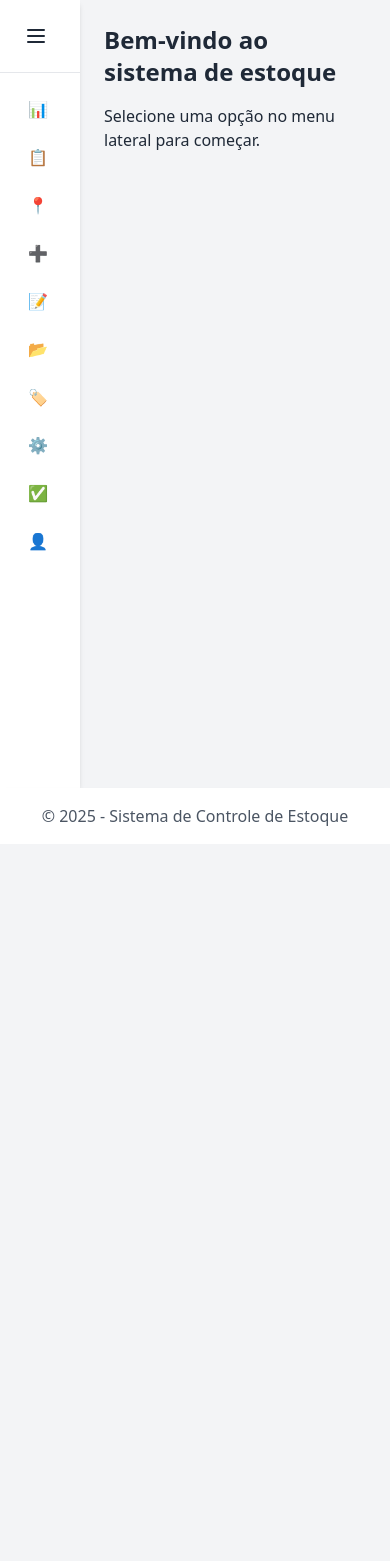
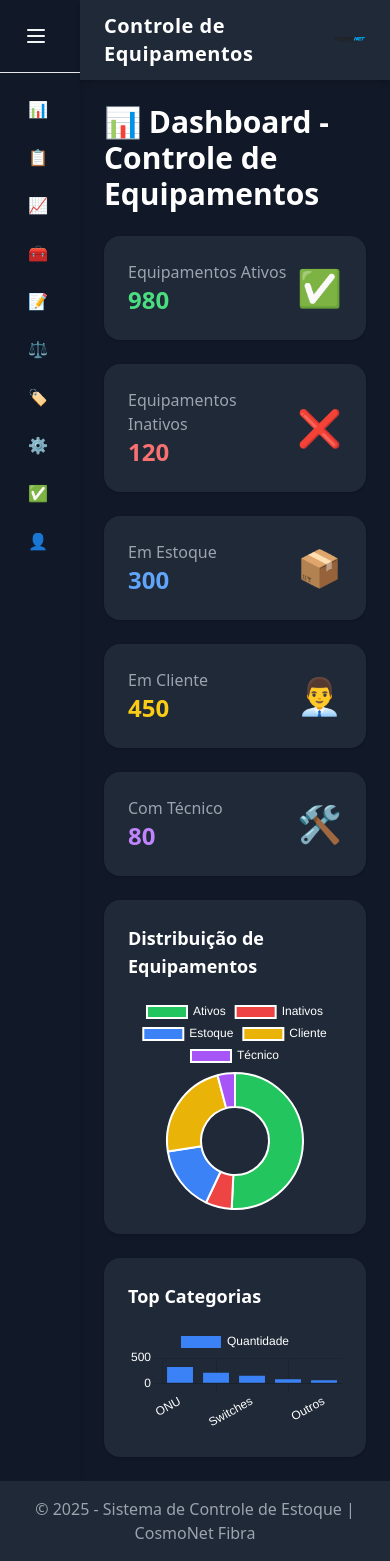
Before and after one commit to Miichaaeell/controle_de_equipamento, a Django app: page / in a window 390 px wide. Before the commit the page ends 844 px from the top, so only its background shows below. Run offline with Django 5.2, Linux system fonts and the light colour scheme; some libraries are stand-ins or nearby versions.

Commit message:
tema alterado para escuro e tela do painel

```diff
--- a/controller_stock/forms.py
+++ b/controller_stock/forms.py
@@ -9,15 +9,15 @@ class ControllerStockForm(forms.ModelForm):
                   "responsible"]  # restrição de fields
         widgets = {
             "location": forms.Select(attrs={
-                "class": "mt-1 block w-full px-4 py-2 border rounded-lg focus:outline-none focus:ring-2 focus:ring-blue-500",
+                "class": "mt-1 block w-full bg-gray-800 px-4 py-2 border rounded-lg focus:outline-none focus:ring-2 focus:ring-blue-500",
                 "required": True,
             }),
             "reason": forms.Select(attrs={
-                "class": "mt-1 block w-full px-4 py-2 border rounded-lg focus:outline-none focus:ring-2 focus:ring-blue-500",
+                "class": "mt-1 block w-full bg-gray-800 px-4 py-2 border rounded-lg focus:outline-none focus:ring-2 focus:ring-blue-500",
                 "required": True,
             }),
             "observation": forms.Textarea(attrs={
-                "class": "mt-1 block w-full px-4 py-2 border rounded-lg focus:outline-none focus:ring-2 focus:ring-blue-500",
+                "class": "mt-1 block w-full bg-gray-800 px-4 py-2 border rounded-lg focus:outline-none focus:ring-2 focus:ring-blue-500",
                 "rows": 3,
                 "required": True,
             }),
--- a/controller_stock/templates/controller_stock.html
+++ b/controller_stock/templates/controller_stock.html
@@ -10,10 +10,10 @@
     {% include 'components/filter.html' %}
 
     <!-- Tabela de resultados -->
-    <div class="overflow-x-auto bg-white shadow-md rounded-lg">
+    <div class="overflow-x-auto shadow-md rounded-lg">
         <table class="min-w-full text-left border-collapse">
             <thead>
-                <tr class="bg-gray-100">
+                <tr class="bg-gray-800">
                     <th class="px-6 py-3 border-b">Equipamento</th>
                     <th class="px-6 py-3 border-b">MAC</th>
                     <th class="px-6 py-3 border-b">Serial</th>
@@ -26,7 +26,7 @@
             </thead>
             <tbody>
                 {% for item in object_list %}
-                    <tr class="hover:bg-gray-50">
+                    <tr class="hover:bg-gray-800">
                         <td class="px-6 py-3 border-b"><a href="{% url 'update_controller' item.id %}">{{ item.equipment }}</a></td>
                         <td class="px-6 py-3 border-b">{{ item.equipment.mac_address }}</td>
                         <td class="px-6 py-3 border-b">{{ item.equipment.serial_number }}</td>
--- a/controller_stock/templates/dashboard.html
+++ b/controller_stock/templates/dashboard.html
@@ -1 +1,123 @@
 {% extends '_base.html' %}
+
+{% block title %}Dashboard{% endblock %}
+
+{% block content %}
+<div class="space-y-6">
+
+    <!-- Título -->
+    <h1 class="text-3xl font-bold text-white mb-6">📊 Dashboard - Controle de Equipamentos</h1>
+
+    <!-- Métricas principais -->
+    <div class="grid grid-cols-1 md:grid-cols-2 lg:grid-cols-5 gap-6">
+        <!-- Total Ativos -->
+        <div class="bg-gray-800 rounded-2xl shadow p-6 flex items-center justify-between hover:scale-105 transition">
+            <div>
+                <p class="text-gray-400">Equipamentos Ativos</p>
+                <h2 class="text-2xl font-bold text-green-400">980</h2>
+            </div>
+            <span class="text-4xl">✅</span>
+        </div>
+
+        <!-- Total Inativos -->
+        <div class="bg-gray-800 rounded-2xl shadow p-6 flex items-center justify-between hover:scale-105 transition">
+            <div>
+                <p class="text-gray-400">Equipamentos Inativos</p>
+                <h2 class="text-2xl font-bold text-red-400">120</h2>
+            </div>
+            <span class="text-4xl">❌</span>
+        </div>
+
+        <!-- Em Estoque -->
+        <div class="bg-gray-800 rounded-2xl shadow p-6 flex items-center justify-between hover:scale-105 transition">
+            <div>
+                <p class="text-gray-400">Em Estoque</p>
+                <h2 class="text-2xl font-bold text-blue-400">300</h2>
+            </div>
+            <span class="text-4xl">📦</span>
+        </div>
+
+        <!-- Em Cliente -->
+        <div class="bg-gray-800 rounded-2xl shadow p-6 flex items-center justify-between hover:scale-105 transition">
+            <div>
+                <p class="text-gray-400">Em Cliente</p>
+                <h2 class="text-2xl font-bold text-yellow-400">450</h2>
+            </div>
+            <span class="text-4xl">👨‍💼</span>
+        </div>
+
+        <!-- Com Técnico -->
+        <div class="bg-gray-800 rounded-2xl shadow p-6 flex items-center justify-between hover:scale-105 transition">
+            <div>
+                <p class="text-gray-400">Com Técnico</p>
+                <h2 class="text-2xl font-bold text-purple-400">80</h2>
+            </div>
+            <span class="text-4xl">🛠️</span>
+        </div>
+    </div>
+
+    <!-- Gráficos -->
+    <div class="grid grid-cols-1 lg:grid-cols-2 gap-6">
+        <!-- Gráfico de Pizza -->
+        <div class="bg-gray-800 rounded-2xl shadow p-6">
+            <h2 class="text-lg font-semibold text-white mb-4">Distribuição de Equipamentos</h2>
+            <canvas id="statusChart"></canvas>
+        </div>
+
+        <!-- Gráfico de Barras -->
+        <div class="bg-gray-800 rounded-2xl shadow p-6">
+            <h2 class="text-lg font-semibold text-white mb-4">Top Categorias</h2>
+            <canvas id="categoryChart"></canvas>
+        </div>
+    </div>
+</div>
+
+<!-- Chart.js -->
+<script src="https://cdn.jsdelivr.net/npm/chart.js"></script>
+<script>
+    // Gráfico de Pizza (Distribuição de status)
+    const ctx1 = document.getElementById('statusChart');
+    new Chart(ctx1, {
+        type: 'doughnut',
+        data: {
+            labels: ['Ativos', 'Inativos', 'Estoque', 'Cliente', 'Técnico'],
+            datasets: [{
+                data: [980, 120, 300, 450, 80],
+                backgroundColor: ['#22c55e', '#ef4444', '#3b82f6', '#eab308', '#a855f7'],
+            }]
+        },
+        options: {
+            plugins: {
+                legend: {
+                    labels: { color: '#fff' }
+                }
+            }
+        }
+    });
+
+    // Gráfico de Barras (Categorias)
+    const ctx2 = document.getElementById('categoryChart');
+    new Chart(ctx2, {
+        type: 'bar',
+        data: {
+            labels: ['ONU', 'Roteadores', 'Switches', 'STB', 'Outros'],
+            datasets: [{
+                label: 'Quantidade',
+                data: [320, 210, 150, 80, 60],
+                backgroundColor: '#3b82f6',
+            }]
+        },
+        options: {
+            scales: {
+                x: { ticks: { color: '#fff' } },
+                y: { ticks: { color: '#fff' } }
+            },
+            plugins: {
+                legend: {
+                    labels: { color: '#fff' }
+                }
+            }
+        }
+    });
+</script>
+{% endblock %}
--- a/controller_stock/templates/tracking.html
+++ b/controller_stock/templates/tracking.html
@@ -11,10 +11,10 @@
     {% include 'components/search.html' %}
 
     <!-- Tabela de registros -->
-    <div class="overflow-x-auto bg-white shadow-md rounded-lg">
+    <div class="overflow-x-auto shadow-md rounded-lg">
         <table class="min-w-full text-left border-collapse">
             <thead>
-                <tr class="bg-gray-100">
+                <tr class="bg-gray-800">
                     <th class="px-6 py-3 border-b">Equipamento</th>
                     <th class="px-6 py-3 border-b">Mac Address</th>
                     <th class="px-6 py-3 border-b">Serial Number</th>
@@ -28,7 +28,7 @@
             </thead>
             <tbody>
                 {% for track in object_list %}
-                    <tr class="hover:bg-gray-50">
+                    <tr class="hover:bg-gray-800">
                         <td class="px-6 py-3 border-b">{{ track.equipment }}</td>
                         <td class="px-6 py-3 border-b">{{ track.equipment.mac_address }}</td>
                         <td class="px-6 py-3 border-b">{{ track.equipment.serial_number }}</td>
--- a/controller_stock/views.py
+++ b/controller_stock/views.py
@@ -44,7 +44,7 @@ class ControllerStockView(ListView):
 class UpdateControllerStockView(FormValidMixin, CreateContextMixin, UpdateView):
     model = ControllerStock
     form_class = ControllerStockForm
-    template_name = 'components/create_update_model.html'
+    template_name = 'update_controller.html'
     success_url = reverse_lazy('stock')
 
     def get_initial(self):
--- a/core/templates/_base.html
+++ b/core/templates/_base.html
@@ -5,30 +5,46 @@
 <head>
     <meta charset="UTF-8">
     <meta name="viewport" content="width=device-width, initial-scale=1.0">
-    <title>{% block title %}Controle de Estoque{% endblock %}</title>
+    <title>{% block title %}Controle de Equipamento{% endblock %}</title>
     <script src="https://cdn.tailwindcss.com"></script>
     <!-- Alpine.js para o toggle -->
     <script src="//unpkg.com/alpinejs" defer></script>
 </head>
-<body class="bg-gray-100 text-gray-800 flex flex-col min-h-screen">
+<body class="bg-gray-900 text-gray-100 flex flex-col min-h-screen">
 
     <!-- Layout principal -->
     <div class="flex flex-1">
 
-       {% include 'components/sidebar.html' %}
+        {% include 'components/sidebar.html' %}
 
         <!-- Conteúdo Principal -->
-        <main class="flex-1 p-6">
-            {% block content %}
-            <h1 class="text-2xl font-bold mb-4">Bem-vindo ao sistema de estoque</h1>
-            <p>Selecione uma opção no menu lateral para começar.</p>
-            {% endblock %}
+        <main class="flex-1 flex flex-col">
+
+            <!-- Topbar -->
+            <header class="flex justify-between items-center bg-gray-800 shadow-md px-6 py-3">
+                <h1 class="text-xl font-bold tracking-wide text-white">
+                    Controle de Equipamentos
+                </h1>
+                <div>
+                    <img src="{% static 'image/logo/logo_cosmonet_transparent.png' %}" alt="CosmoNet Logo"
+                         class="h-10 object-contain">
+                </div>
+            </header>
+
+            <!-- Conteúdo dinâmico -->
+            <div class="flex-1 p-6">
+                {% block content %}
+                <h1 class="text-2xl font-bold mb-4">Bem-vindo ao sistema de Controle de Equipamento</h1>
+                <p>Selecione uma opção no menu lateral para começar.</p>
+                {% endblock %}
+            </div>
+
         </main>
     </div>
 
-    <!-- Footer -->
-    <footer class="bg-white shadow-md py-4 text-center text-gray-600">
-        &copy; {{ year|default:"2025" }} - Sistema de Controle de Estoque
+    <!-- Footer fixo -->
+    <footer class="bg-gray-800 py-4 text-center text-gray-400">
+        &copy; {{ year|default:"2025" }} - Sistema de Controle de Estoque | CosmoNet Fibra
     </footer>
 
 </body>
--- a/core/templates/components/create_update_model.html
+++ b/core/templates/components/create_update_model.html
@@ -20,12 +20,12 @@
     {% endif %}
 
 
-    <div class="bg-white p-6 rounded-lg shadow-md">
+    <div class="bg-gray-800 p-6 rounded-lg shadow-md">
         <form method="post" class="space-y-6">
             {% csrf_token %}
         {% for field in form %}
         <div>
-            <label for="{{ field.id_for_label }}" class="block text-sm font-medium text-gray-700">
+            <label for="{{ field.id_for_label }}" class="block text-sm font-medium ">
             {{ field.label }} {% if field.field.required %}*{% endif %}
             </label>
             {{ field }}
--- a/core/templates/components/filter.html
+++ b/core/templates/components/filter.html
@@ -2,7 +2,7 @@
         <!-- Campo de filtro -->
         <select
             name="location"
-            class="w-full sm:w-1/4 px-4 py-2 border rounded-lg focus:outline-none focus:ring-2 focus:ring-blue-500"
+            class="w-full sm:w-1/4 px-4 py-2 bg-gray-800 border rounded-lg focus:outline-none focus:ring-2 focus:ring-blue-500"
         >
             <option value="">Todos os locais</option>
             {% for loc in locations %}
--- a/core/templates/components/search.html
+++ b/core/templates/components/search.html
@@ -5,7 +5,7 @@
             name="search"
             value="{{ request.GET.search }}"
             placeholder="Buscar MAC ou SN..."
-            class="w-full sm:w-1/2 px-4 py-2 border rounded-lg focus:outline-none focus:ring-2 focus:ring-blue-500"
+            class="w-full sm:w-1/2 px-4 py-2 bg-gray-800 border rounded-lg focus:outline-none focus:ring-2 focus:ring-blue-800"
         >
         <!-- Botão de pesquisa -->
         <button
--- a/core/templates/components/sidebar.html
+++ b/core/templates/components/sidebar.html
@@ -1,6 +1,6 @@
  <!-- Sidebar Dinâmico -->
 <aside
-    class="bg-white shadow-md flex flex-col transition-all duration-300"
+    class="shadow-md flex flex-col transition-all duration-300"
     :class="open ? 'w-64' : 'w-20'"
 >
     <!-- Header do Sidebar -->
@@ -25,16 +25,16 @@
             📋 <span x-show="open">Controle de equipamento</span>
         </a>
         <a href="{% url 'tracking' %}" class="flex items-center gap-3 px-3 py-2 rounded hover:bg-blue-100 transition">
-            📍 <span x-show="open">Rastreamento</span>
+            📈 <span x-show="open">Rastreamento</span>
         </a>
         <a href="{% url 'list_equipment' %}" class="flex items-center gap-3 px-3 py-2 rounded hover:bg-blue-100 transition">
-            ➕ <span x-show="open"> Equipamento</span>
+            🧰 <span x-show="open"> Equipamento</span>
         </a>
         <a href="#" class="flex items-center gap-3 px-3 py-2 rounded hover:bg-blue-100 transition">
             📝 <span x-show="open">Motivos</span>
         </a>
         <a href="{% url 'list_category' %}" class="flex items-center gap-3 px-3 py-2 rounded hover:bg-blue-100 transition">
-            📂 <span x-show="open">Categorias de equipamento</span>
+            ⚖️ <span x-show="open">Categorias de equipamento</span>
         </a>
         <a href=" {% url 'list_brand' %} " class="flex items-center gap-3 px-3 py-2 rounded hover:bg-blue-100 transition">
             🏷️ <span x-show="open">Marcas de Equipamento</span>
```
Also changed, not shown: controller_stock/templates/update_controller.html (+10 -10 lines), core/templates/components/list.html (+6 -6 lines), equipment/forms.py (+11 -11 lines), core/static/image/logo/logo_cosmonet_transparent.png (added).
